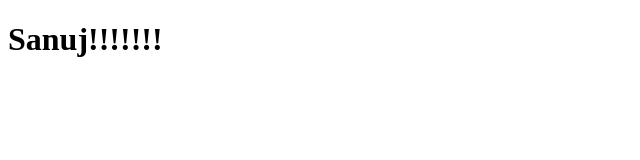
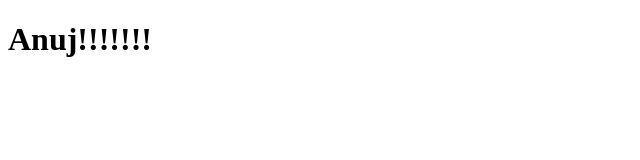
Before and after one commit to sanuj-programmer/Pipeline, a plain HTML site: page index.html in a window 1280 px wide. Shown: the full height of the page, 0-640 px from the left. Drawn offline with Linux system fonts and the light colour scheme.

Commit message:
changes1#

```diff
--- a/index.html
+++ b/index.html
@@ -6,6 +6,6 @@
     <title>Document</title>
 </head>
 <body>
-    <h1>Sanuj!!!!!!!</h1>
+    <h1>Anuj!!!!!!!</h1>
 </body>
 </html>
```
